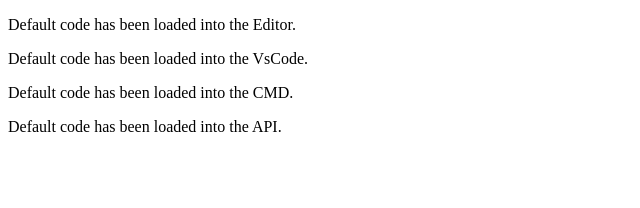
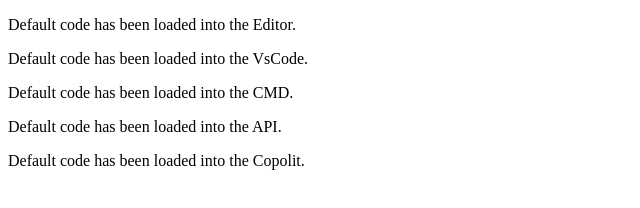
Before and after one commit to Yogitadongare/MyGitProject, a plain HTML site: page index.html in a window 1280 px wide. Shown: the whole page, without its empty margins (0-640 px from the left). Drawn offline with Linux system fonts and the light colour scheme.

Commit message:
Copolit Code Added

```diff
--- a/index.html
+++ b/index.html
@@ -10,6 +10,7 @@
     <p>Default code has been loaded into the VsCode.</p>
     <p>Default code has been loaded into the CMD.</p>
     <p>Default code has been loaded into the API.</p>
+    <p>Default code has been loaded into the Copolit.</p>
 </body>
 
 </html>
```
